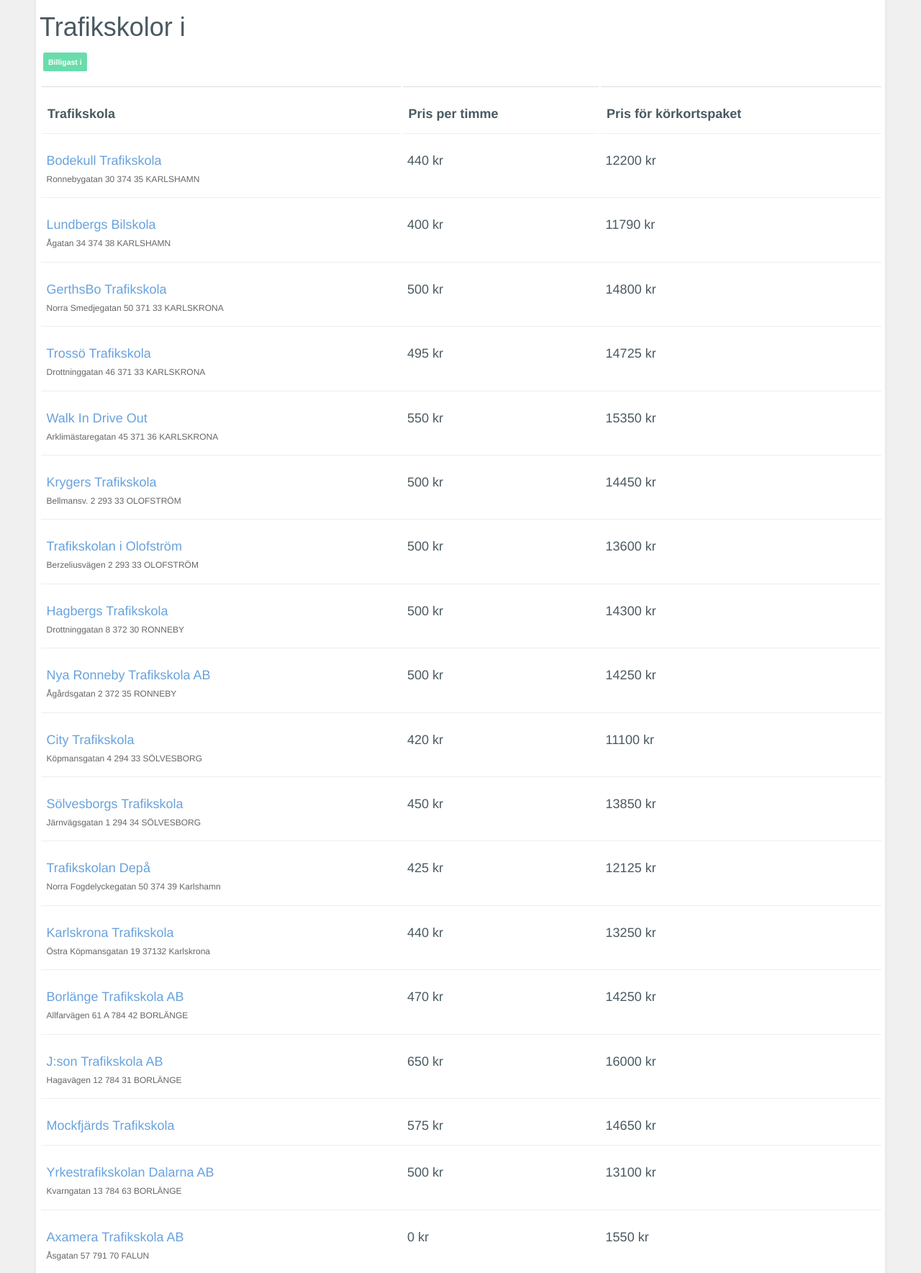
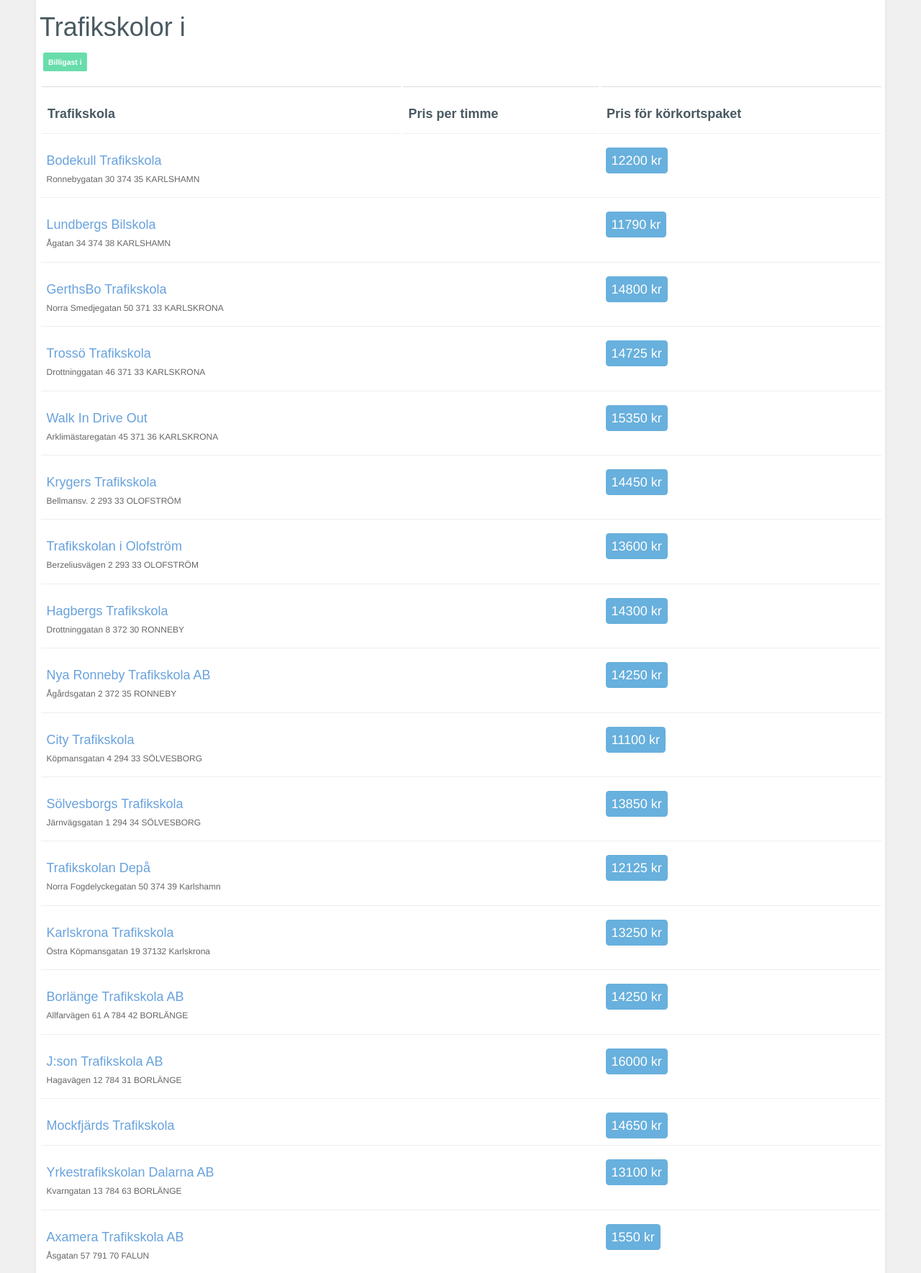
Before and after one commit to shuma/allatrafikskolor.com, a Rails app: template app/views/schools/index.html.erb in a window 1280 px wide; the page is wider, and only the part inside the window is pictured. Shown: the part 204-1973 px from the top of that part at 72% size. Run offline with Rails 7, Linux system fonts and the light colour scheme; the template is opened without the code that fills it, so the values that code supplies are empty; data comes from the database, SQL or seed files in the repository; style sheets or scripts are compiled from the project's sources; parts of the project's set-up code (start-up, migrations or seed data) failed here and were passed over; some libraries are stand-ins or nearby versions; some web fonts are replaced.

Commit message:
label changes

```diff
--- a/app/assets/stylesheets/custom.css.scss
+++ b/app/assets/stylesheets/custom.css.scss
@@ -621,7 +621,18 @@ input-prepend.input-append .add-on:last-child, .input-prepend.input-append .btn:
 .searchresults h3 {
   font-size: 18px;
   font-weight: 300;
+}
+.searchresults span {
   font-family: "Myriad Pro",Myriad,"Helvetica Neue",Helvetica,Arial,sans-serif;
+}
+.pricespan {
+  padding: 8px;
+  margin: 0;
+  font-size: 18px;
+  font-weight: 300;
+}
+.prispaketspan {
+  background-color: #68b0dd;
 }
 .searchresults th h3 {
   font-weight: 600;
--- a/app/views/schools/index.html.erb
+++ b/app/views/schools/index.html.erb
@@ -29,8 +29,20 @@
 						<h3><%= link_to school.name, school %></h3>
 						<p><%= school.adress %></p>
 					</td>
-					<td><h3><%= school.price.min %> kr</h3></td>
-					<td><h3><%= school.price.paket_pris %> kr</h3></td>
+					<td>
+						<h3>
+							<span class="label pricespan">
+								<%= school.price.min %> kr
+							</span>
+						</h3>
+					</td>
+					<td>
+						<h3>
+							<span class="label pricespan prispaketspan">
+								<%= school.price.paket_pris %> kr
+							</span>
+						</h3>
+					</td>
 				</tr>
 			<% end %>
 		</table>
```
Also changed, not shown: 17 other files.
